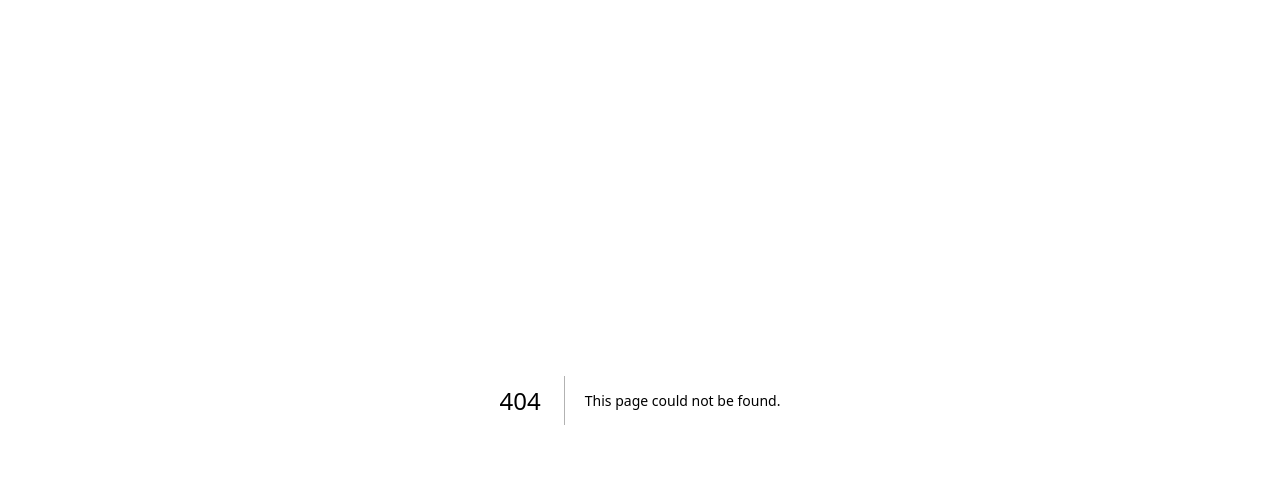
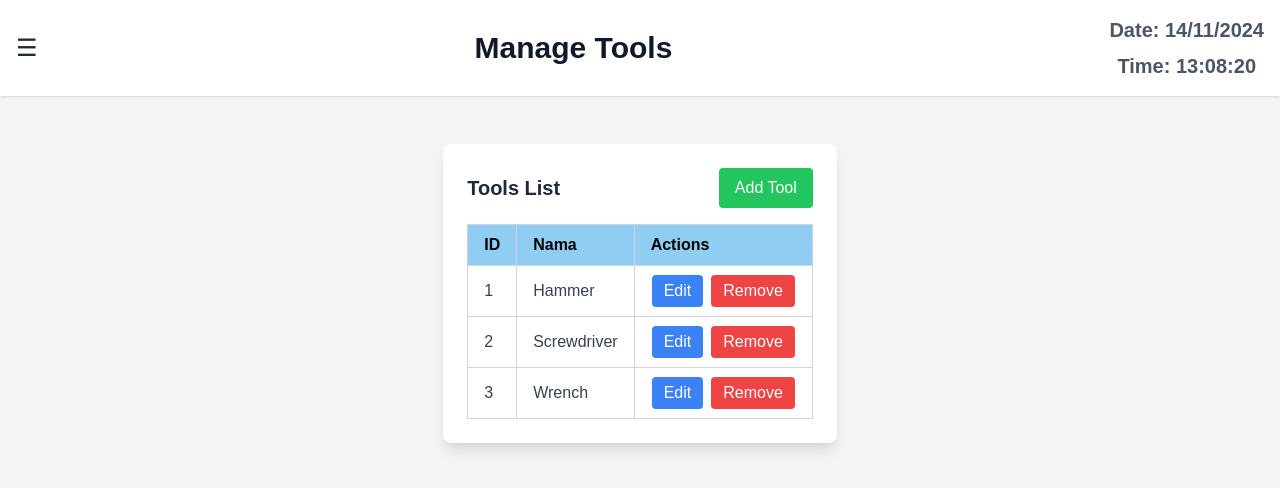
Before and after one commit to Fuiyooo/DataMeasuringLog, a Next.js app: page /dashboard/manage-tools in a window 1280 px wide. Before the commit this address had no page. Shown: the top 488 px of the page. Built offline with nearby package versions, Linux system fonts and the light colour scheme; no server answers.

Commit message:
Working Placeholder + Drop Down Tools || Add Manage Tools Page

```diff
--- a/app/components/Navbar.jsx
+++ b/app/components/Navbar.jsx
@@ -4,28 +4,6 @@ import React, { useEffect, useState, Suspense, lazy } from "react";
 
 const CurrentDate = lazy(() => import("./smallcomponents/CurrentDate"));
 
-function CurrentTime() {
-  const [time, setTime] = useState(new Date());
-
-  useEffect(() => {
-    const interval = setInterval(() => {
-      setTime(new Date());
-    }, 1000);
-
-    return () => clearInterval(interval); // Cleanup interval on unmount
-  }, []);
-
-  return (
-    <div className="text-gray-600 text-xl">
-      Time: {time.toLocaleTimeString("en-US", {
-        hour: "2-digit",
-        minute: "2-digit",
-        second: "2-digit",
-        hour12: false, // Gunakan format 24 jam
-      })}
-    </div>
-  );
-}
 
 function Navbar({ toggleSidebar, activePage }) {
   return (
@@ -36,15 +14,11 @@ function Navbar({ toggleSidebar, activePage }) {
       >
         ☰
       </button>
-      <h1 className="text-gray-900 text-xl font-bold pointer-events-none">
+      <h1 className="text-gray-900 text-3xl font-bold pointer-events-none">
         {activePage}
       </h1>
       <div className="flex items-center space-x-4 text-2xl">
         <div className="flex items-center space-x-2">
-          <CurrentTime />
-        </div>
-        <div className="flex items-center space-x-2">
-          <span>Date:</span>
           <Suspense fallback={<div>Loading Date...</div>}>
             <CurrentDate />
           </Suspense>
--- a/app/components/Sidebar.jsx
+++ b/app/components/Sidebar.jsx
@@ -23,6 +23,7 @@ function Sidebar({ props, sidebarOpen, toggleSidebar, signOut, userRole }) {
             <ButtonNavigation refLink={"parameter"} />
             <ButtonNavigation refLink={"manage-operator"} />
             <ButtonNavigation refLink={"admin-settings"} />
+            <ButtonNavigation refLink={"manage-tools"} />
           </>
         ) : (
           <></>
--- a/app/components/contents/Parameter.jsx
+++ b/app/components/contents/Parameter.jsx
@@ -1,25 +1,97 @@
-import React from "react";
+import React, { useState } from "react";
 
-function Parameter({ props, addParameter, removeParameter, numParameters }) {
+function Parameter({ props }) {
+  const [numParameters, setNumParameters] = useState(8);
+  const [image, setImage] = useState(null);
+
+  const addParameter = () => {
+    if (numParameters < 20) {
+      setNumParameters((prev) => prev + 1);
+    }
+  };
+
+  const removeParameter = () => {
+    if (numParameters > 1) {
+      setNumParameters((prev) => prev - 1);
+    }
+  };
+
+  const handleImageChange = (e) => {
+    const file = e.target.files[0];
+    if (file) {
+      setImage(URL.createObjectURL(file));
+    }
+  };
+
+  const handleDragOver = (e) => {
+    e.preventDefault();
+  };
+
+  const handleDrop = (e) => {
+    e.preventDefault();
+    const file = e.dataTransfer.files[0];
+    if (file) {
+      setImage(URL.createObjectURL(file));
+    }
+  };
+
   return (
-    <section>
-      <div className="max-w-5xl mx-auto bg-white shadow-lg rounded-lg p-8">
+    <section className="bg-gray-100 min-h-screen">
+      <div className="max-w-5xl mx-auto bg-gray-50 shadow-md rounded-lg p-8">
         <div className="flex justify-between items-center mb-8">
-          <div className="flex-1 bg-gray-300 h-12 rounded">
-            <p className="text-gray-500 text-center">Barcode ID</p>
+          <div className="flex-1">
+            <input
+              type="text"
+              className="w-full h-12 px-4 bg-gray-200 border border-gray-400 rounded text-gray-700"
+              placeholder="Barcode ID"
+            />
           </div>
-          <div className="flex-1 bg-gray-300 h-12 rounded mx-2">
-            <p className="text-gray-500 text-center">Nama Barang</p>
+          <div className="flex-1 mx-2">
+            <input
+              type="text"
+              className="w-full h-12 px-4 bg-gray-200 border border-gray-400 rounded text-gray-700"
+              placeholder="Nama Barang"
+            />
           </div>
-          <div className="flex-1 bg-gray-300 h-12 rounded mx-2">
-            <p className="text-gray-500 text-center">Type Barang</p>
+          <div className="flex-1 mx-2">
+            <input
+              type="text"
+              className="w-full h-12 px-4 bg-gray-200 border border-gray-400 rounded text-gray-700"
+              placeholder="Type Barang"
+            />
           </div>
-          <div className="flex-1 bg-gray-300 h-12 rounded "></div>
+          <div className="flex-1 flex items-center justify-center h-12 bg-gray-200 rounded text-gray-700">
+            {numParameters}
+          </div>
         </div>
 
         <div className="grid grid-cols-12 gap-4">
-          <div className="col-span-4 bg-gray-300 h-96 rounded flex items-center justify-center">
-            <p className="text-gray-500">Gambar Placeholder</p>
+          <div
+            className="col-span-4 bg-gray-200 h-96 rounded flex items-center justify-center border-dashed border-2 border-gray-400"
+            onDragOver={handleDragOver}
+            onDrop={handleDrop}
+          >
+            {image ? (
+              <img
+                src={image}
+                alt="Uploaded"
+                className="object-contain h-full w-full rounded"
+              />
+            ) : (
+              <label
+                htmlFor="fileInput"
+                className="text-gray-500 cursor-pointer flex flex-col items-center"
+              >
+                <p>Drag and Drop or Click to Upload</p>
+                <input
+                  id="fileInput"
+                  type="file"
+                  accept="image/*"
+                  className="hidden"
+                  onChange={handleImageChange}
+                />
+              </label>
+            )}
           </div>
 
           <div className="col-span-8">
@@ -32,34 +104,24 @@ function Parameter({ props, addParameter, removeParameter, numParameters }) {
 
             <div className="flex mt-6">
               <button
-                className="bg-blue-500 text-white px-4 py-2 rounded shadow hover:bg-blue-700 mr-2"
+                className="bg-blue-600 text-white px-4 py-2 rounded shadow hover:bg-blue-700 mr-2"
                 onClick={addParameter}
               >
                 +
               </button>
               <button
-                className="bg-red-500 text-white px-4 py-2 rounded shadow hover:bg-red-700"
+                className="bg-red-600 text-white px-4 py-2 rounded shadow hover:bg-red-700"
                 onClick={removeParameter}
               >
                 -
               </button>
             </div>
 
-            <div className="mt-6">
-              <label className="block text-gray-700 font-medium mb-2">
-                Item Quantity:
-              </label>
-              <input
-                type="number"
-                className="border border-gray-300 rounded px-2 py-1 w-32"
-              />
-            </div>
-
             <div className="flex justify-end mt-8 space-x-4">
-              <button className="bg-green-500 text-white px-4 py-2 rounded shadow hover:bg-green-600">
+              <button className="bg-green-600 text-white px-4 py-2 rounded shadow hover:bg-green-700">
                 Save
               </button>
-              <button className="bg-red-500 text-white px-4 py-2 rounded shadow hover:bg-red-600">
+              <button className="bg-red-600 text-white px-4 py-2 rounded shadow hover:bg-red-700">
                 Cancel
               </button>
             </div>
@@ -78,15 +140,22 @@ function ParameterInput({ numParameters }) {
           <span className="w-6 text-gray-700">{index + 1}.</span>
           <input
             type="text"
-            className="border border-gray-300 rounded px-2 py-1 w-20 mr-2"
+            className="border border-gray-400 rounded px-2 py-1 w-20 mr-2 bg-gray-200 text-gray-700"
             placeholder="Min"
           />
           <span className="w-8 text-center text-gray-700">-</span>
           <input
             type="text"
-            className="border border-gray-300 rounded px-2 py-1 w-20"
+            className="border border-gray-400 rounded px-2 py-1 w-20 mr-2 bg-gray-200 text-gray-700"
             placeholder="Max"
           />
+          <select
+            className="border border-gray-400 rounded px-2 py-1 w-32 bg-gray-200 text-gray-700"
+          >
+            <option value="Option 1">Option 1</option>
+            <option value="Option 2">Option 2</option>
+            <option value="Option 3">Option 3</option>
+          </select>
         </div>
       ))}
     </div>
--- /dev/null
+++ b/app/components/contents/table/ToolsTable.jsx
@@ -0,0 +1,57 @@
+import React from "react";
+
+// Components
+import Button from "@/app/components/smallcomponents/Button";
+
+function Table({ datas, edit, remove, showConfirmPopup, confirmModal }) {
+  return (
+    <>
+      <table className="w-full table-auto border-collapse border border-gray-300">
+        <thead>
+          <tr className="bg-[#8fcef2] text-black">
+            <th className="border border-gray-300 px-4 py-2 text-left">ID</th>
+            <th className="border border-gray-300 px-4 py-2 text-left">Nama</th>
+            <th className="border border-gray-300 px-4 py-2 text-left">
+              Actions
+            </th>
+          </tr>
+        </thead>
+        <tbody>
+          {datas.map((data, index) => (
+            <tr key={data.id} className="text-gray-700">
+              <td className="border border-gray-300 px-4 py-2">{data.id}</td>
+              <td className="border border-gray-300 px-4 py-2">{data.name}</td>
+              <td className="border border-gray-300">
+                <div className="flex px-4 py-2 gap-2">
+                  <Button
+                    title="Edit"
+                    go={() => edit(data)}
+                    bgColor="bg-blue-500"
+                    hoverBgColor="bg-blue-600"
+                    textColor="text-white"
+                    size="px-3 py-1"
+                  />
+                  <Button
+                    title="Remove"
+                    go={() => remove(data)}
+                    bgColor="bg-red-500"
+                    hoverBgColor="bg-red-600"
+                    textColor="text-white"
+                    size="px-3 py-1"
+                  />
+                </div>
+              </td>
+            </tr>
+          ))}
+        </tbody>
+      </table>
+      {showConfirmPopup && (
+        <div className="fixed inset-0 flex items-center justify-center bg-black bg-opacity-50">
+          {confirmModal}
+        </div>
+      )}
+    </>
+  );
+}
+
+export default Table;
--- a/app/components/smallcomponents/CurrentDate.jsx
+++ b/app/components/smallcomponents/CurrentDate.jsx
@@ -15,7 +15,33 @@ function CurrentDate() {
     setCurrentDate(formattedDate);
   }, []);
 
-  return <p className="text-gray-500">{currentDate}</p>;
+  const [time, setTime] = useState(new Date());
+
+  useEffect(() => {
+    const interval = setInterval(() => {
+      setTime(new Date());
+    }, 1000);
+
+    return () => clearInterval(interval); // Cleanup interval on unmount
+  }, []);
+
+  return (
+    <div className="flex flex-col items-center justify-center text-gray-600 text-xl">
+      <div className="mb-2">
+        <p className="text-gray-600 text-bold font-semibold">Date: {currentDate}</p>
+      </div>
+      <div>
+        <p className="font-semibold">
+          Time: {time.toLocaleTimeString("en-US", {
+            hour: "2-digit",
+            minute: "2-digit",
+            second: "2-digit",
+            hour12: false, // Gunakan format 24 jam
+          })}
+        </p>
+      </div>
+    </div>
+  );
 }
 
 export default CurrentDate;
--- /dev/null
+++ b/app/dashboard/manage-tools/page.jsx
@@ -0,0 +1,130 @@
+"use client";
+
+import React, { useState, useRef, useEffect, Suspense } from "react";
+
+// Components
+import Layout from "@/app/components/layout";
+import Table from "@/app/components/contents/table/ToolsTable";
+import BigModal from "@/app/components/contents/BigModal";
+import Button from "@/app/components/smallcomponents/Button";
+import Input from "@/app/components/smallcomponents/Input";
+
+function page() {
+  const activePage = "Manage Tools";
+  const [isAdding, setIsAdding] = useState(false);
+  const [isEditing, setIsEditing] = useState(false);
+  const [editTool, setEditTool] = useState(null);
+  const [newTool, setNewTool] = useState({
+    name: "",
+  });
+
+  const tools = [
+    { id: 1, name: "Hammer" },
+    { id: 2, name: "Screwdriver" },
+    { id: 3, name: "Wrench" },
+  ];
+
+  const handleEdit = (tool) => {
+    setEditTool(tool);
+    setIsEditing(true);
+  };
+
+  const handleRemove = (tool) => {
+    console.log("Remove tool:", tool);
+  };
+
+  return (
+    <div className="flex overflow-x-auto">
+      <Layout
+        activePage={activePage}
+        contents={
+          <div className="flex flex-col items-center">
+            <div className="w-full max-w-2xl bg-white rounded-lg shadow-lg p-6">
+              <div className="flex justify-between items-center mb-4">
+                {!isAdding && !isEditing && (
+                  <>
+                    <h1 className="text-xl font-bold text-gray-800">
+                      Tools List
+                    </h1>
+                    <Button
+                      title="Add Tool"
+                      go={() => setIsAdding(true)}
+                      bgColor="bg-green-500"
+                      hoverBgColor="bg-green-600"
+                      textColor="text-white"
+                    />
+                  </>
+                )}
+              </div>
+
+              {!isAdding && !isEditing ? (
+                <Suspense fallback={<div>Loading Table...</div>}>
+                  <Table
+                    datas={tools}
+                    edit={handleEdit}
+                    remove={handleRemove}
+                  />
+                </Suspense>
+              ) : (
+                <BigModal
+                  title={isEditing ? "Edit Tool" : "Add Tool"}
+                  props={
+                    <>
+                      <Input
+                        title="Tool Name"
+                        name="name"
+                        type="text"
+                        value={isEditing ? editTool?.name : newTool.name}
+                        handleChange={(e) => {
+                          const { value } = e.target;
+                          if (isEditing) {
+                            setEditTool((prev) => ({ ...prev, name: value }));
+                          } else {
+                            setNewTool((prev) => ({ ...prev, name: value }));
+                          }
+                        }}
+                        placeholder="Tool Name"
+                      />
+                    </>
+                  }
+                  buttons={
+                    <>
+                      <Button
+                        title="Cancel"
+                        bgColor="bg-red-500"
+                        hoverBgColor="bg-red-600"
+                        textColor="text-white"
+                        go={() => {
+                          setIsAdding(false);
+                          setIsEditing(false);
+                        }}
+                      />
+                      <Button
+                        type="submit"
+                        title={isEditing ? "Update" : "Add"}
+                        bgColor="bg-green-500"
+                        hoverBgColor="bg-green-600"
+                        textColor="text-white"
+                        go={() => {
+                          if (isEditing) {
+                            console.log("Updated tool:", editTool);
+                            setIsEditing(false);
+                          } else {
+                            console.log("Added tool:", newTool);
+                            setIsAdding(false);
+                          }
+                        }}
+                      />
+                    </>
+                  }
+                />
+              )}
+            </div>
+          </div>
+        }
+      />
+    </div>
+  );
+}
+
+export default page;
--- a/app/dashboard/page.jsx
+++ b/app/dashboard/page.jsx
@@ -1,15 +1,9 @@
 "use client";
 
-<<<<<<< HEAD
-import OperatorDashboard from "./components/OperatorDashboard";
-import AdminDashboard from "./components/AdminDashboard";
-import { useSession, signOut } from "next-auth/react";
-=======
 import { useSession } from "next-auth/react";
 import { useRouter } from "next/navigation";
 import React, { useEffect, useState } from "react";
 import Layout from "@/app/components/Layout";
->>>>>>> 4e741524a3352ffcd20b6b6f3fd1ec7088b2ae72
 
 function page() {
   const { data: session, status } = useSession();
@@ -29,12 +23,6 @@ function page() {
         router.push("/login");
       }
     }
-<<<<<<< HEAD
-  }
-
-  return <div>Please log in</div>;
-}
-=======
   }, [status, session, router]);
   return (
     <div>
@@ -44,4 +32,3 @@ function page() {
 }
 
 export default page;
->>>>>>> 4e741524a3352ffcd20b6b6f3fd1ec7088b2ae72
```
